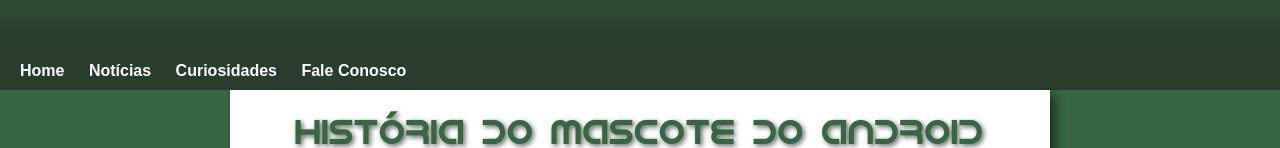
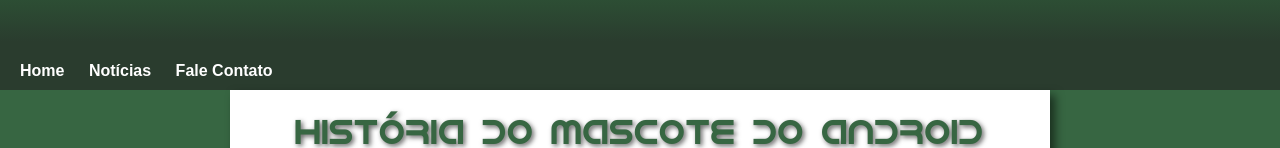
Before and after one commit to igowmourrafe/PROJETO-ANDROID, a plain HTML site: page index.html in a window 1280 px wide. Shown: the part 158-306 px from the top of the page. Drawn offline with Linux system fonts and the light colour scheme.

Commit message:
atualizando

```diff
--- a/index.html
+++ b/index.html
@@ -16,8 +16,7 @@
     <nav>
      <a href="">Home</a>
      <a href="">Notícias</a>
-     <a href="">Curiosidades</a>
-     <a href="">Fale Conosco</a>
+     <a href="">Fale Contato</a>
     </nav>
 <main>
 
```
